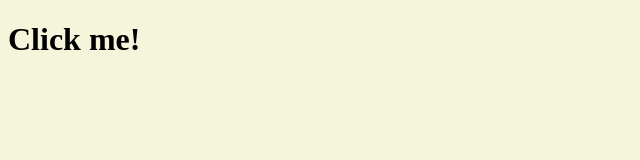
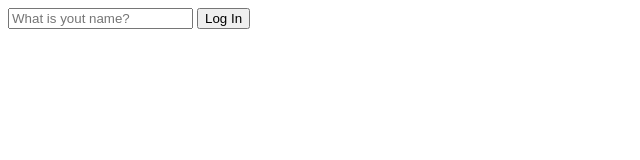
Before and after one commit to SaenaKIM/momentum, a plain HTML site: page index.html in a window 1280 px wide. Shown: the whole page, without its empty margins (0-640 px from the left). Drawn offline with Linux system fonts and the light colour scheme.

Commit message:
[TIL] localStorage

```diff
--- a/app.js
+++ b/app.js
@@ -1,10 +1,29 @@
+const loginForm = document.querySelector("#login-form");
+const loginInput = document.querySelector("#login-form input");
+const greeting = document.querySelector("#greeting");
 
-const h1 = document.querySelector("div.hello:first-child h1");
+const HIDDEN_CLASSNAME = "hidden" ;
+const USERNAME_KEY ="username";
 
-console.dir(h1)
+function onLoginSubmit(event) {
+    event.preventDefault();
+    loginForm.classList.add(HIDDEN_CLASSNAME);
+    const username = loginInput.value;
+    localStorage.setItem(USERNAME_KEY, username);
 
-function handleTitleClick() {
-    h1.classList.toggle("clicked")
+    paintGreetings(username);
 }
 
-h1.addEventListener("click", handleTitleClick);
+function paintGreetings(username) {
+    greeting.innerText = `Hello ${username}`;
+    greeting.classList.remove(HIDDEN_CLASSNAME);
+
+}
+
+const savedUserName = localStorage.getItem(USERNAME_KEY);
+if(savedUserName === null) {
+    loginForm.classList.remove(HIDDEN_CLASSNAME);
+    loginForm.addEventListener("submit", onLoginSubmit);
+}else {
+    paintGreetings(savedUserName);
+  }
--- a/index.html
+++ b/index.html
@@ -8,9 +8,11 @@
     <title>Momentum</title>
 </head>
 <body>
-    <div class="hello">
-        <h1 class="sexy-font clicked">Click me!</h1>
-    </div>
+    <form class="hidden" id="login-form">
+        <input required maxlength="15" type="text" placeholder="What is yout name?">
+        <input type="submit" value="Log In" />
+    </form>
+    <h1 id="greeting" class="hidden"> </h1>
     <script src="app.js"></script>
 </body>
 </html>
--- a/style.css
+++ b/style.css
@@ -1,3 +1,3 @@
-body {
-    background-color: beige;
+.hidden {
+    display: none;
 }
```
